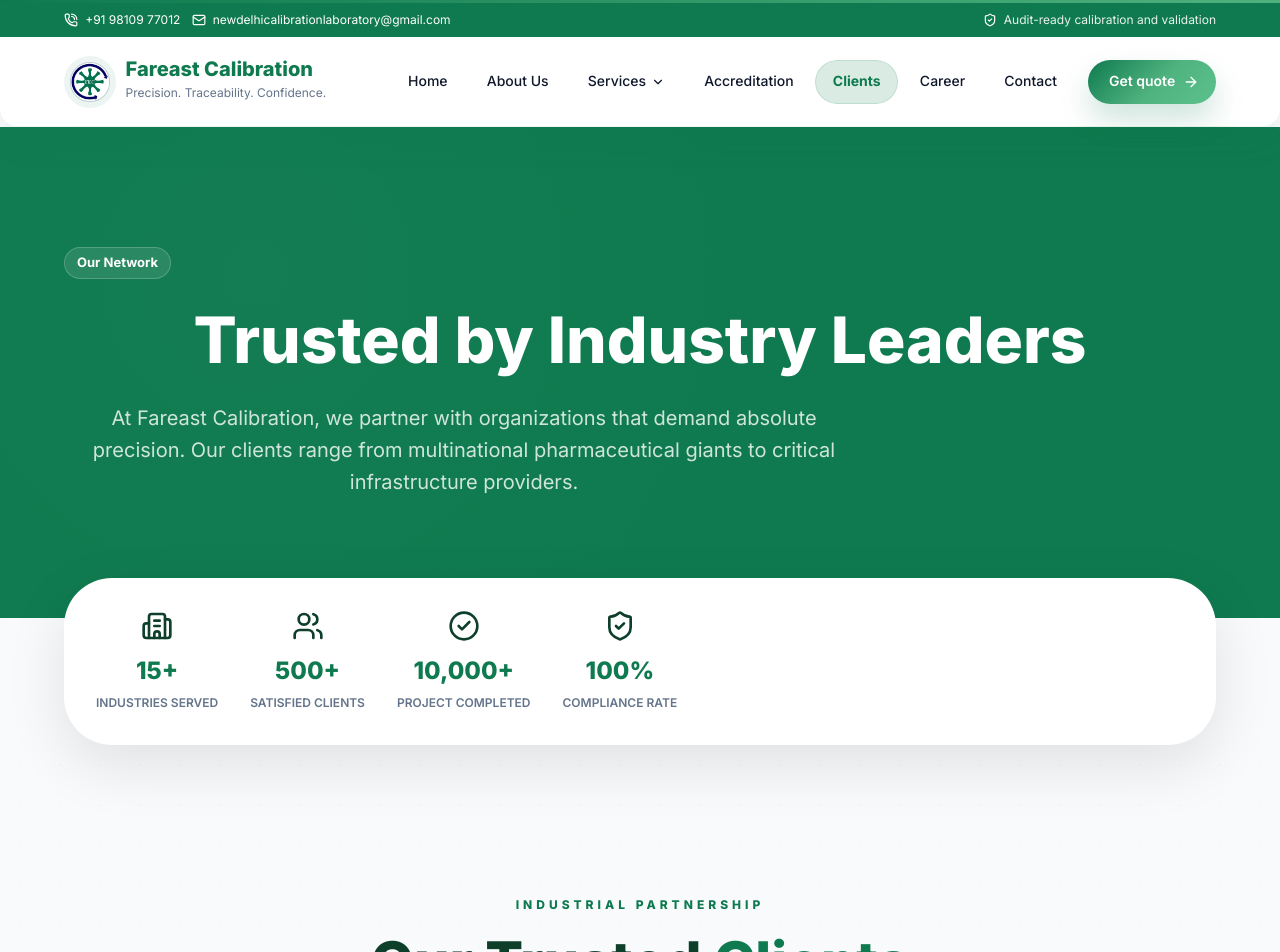
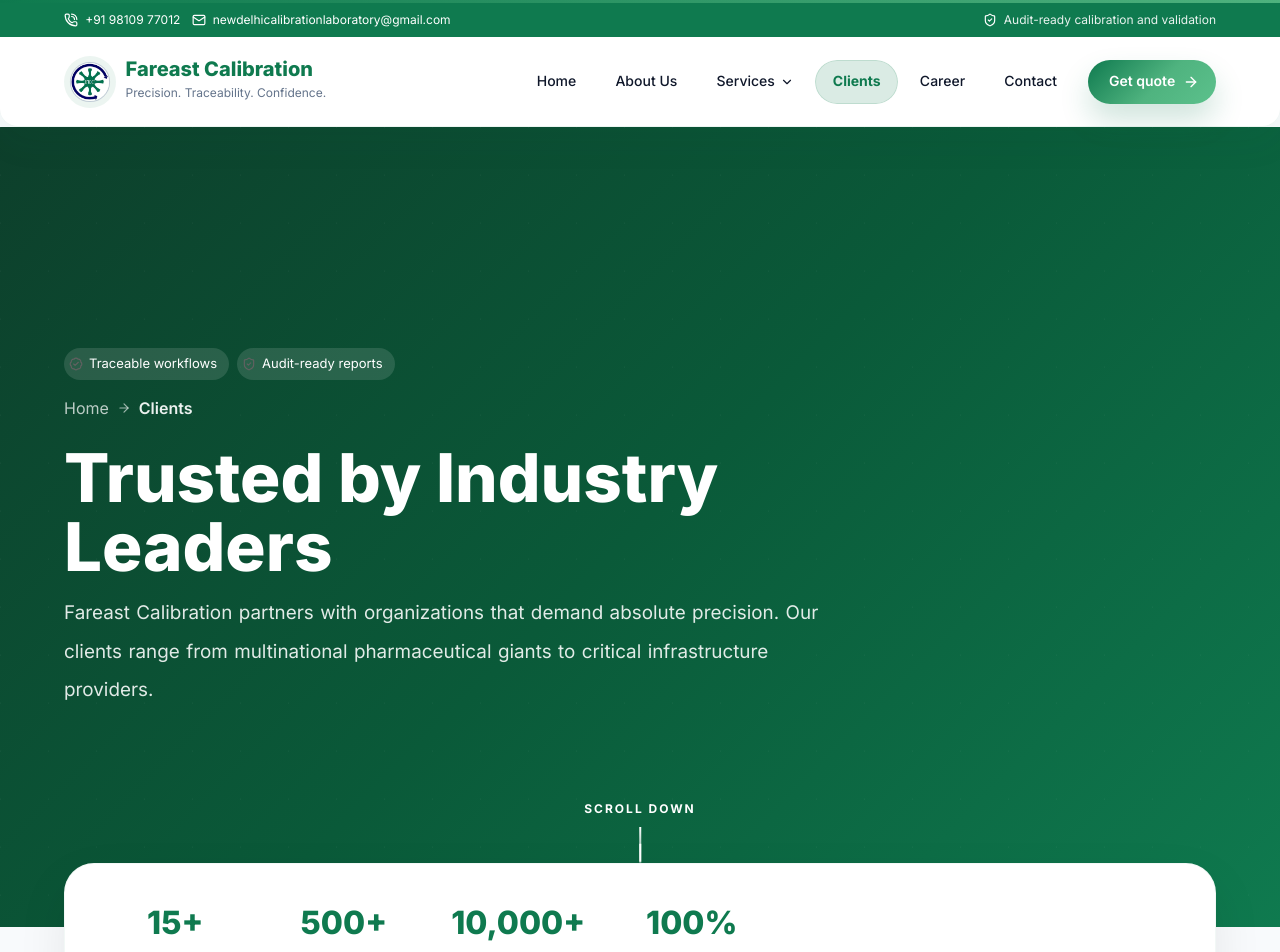
Before and after one commit to syedfaiqali/fareastcalibration, a React (Vite) app: page /clients in a window 1280 px wide. Shown: the top 952 px of the page. Built offline with nearby package versions, Linux system fonts and the light colour scheme.

Commit message:
develop: UI updates

```diff
--- a/src/App.tsx
+++ b/src/App.tsx
@@ -6,7 +6,6 @@ import Layout from './components/Layout';
 const Home = lazy(() => import('./pages/Home'));
 const AboutUs = lazy(() => import('./pages/AboutUs'));
 const Services = lazy(() => import('./pages/Services'));
-const Accreditation = lazy(() => import('./pages/Accreditation'));
 const Clients = lazy(() => import('./pages/Clients'));
 const Career = lazy(() => import('./pages/Career'));
 const Contact = lazy(() => import('./pages/Contact'));
@@ -18,7 +17,7 @@ const App: React.FC = () => {
         <Route index element={<Home />} />
         <Route path="about" element={<AboutUs />} />
         <Route path="services" element={<Services />} />
-        <Route path="accreditation" element={<Accreditation />} />
+        {/* <Route path="accreditation" element={<Accreditation />} /> */}
         <Route path="clients" element={<Clients />} />
         <Route path="career" element={<Career />} />
         <Route path="contact" element={<Contact />} />
--- a/src/components/Footer.tsx
+++ b/src/components/Footer.tsx
@@ -15,12 +15,12 @@ const Footer: React.FC = () => {
       sx={{
         bgcolor: '#0d3f2b',
         color: 'white',
-        pt: 12,
-        pb: 6,
-        position: 'sticky',
-        bottom: 0,
-        zIndex: -1,
-        width: '100%'
+        pt: 10,
+        pb: 5,
+        mt: 'auto',
+        width: '100%',
+        position: 'relative',
+        zIndex: 10
       }}
     >
       <Container maxWidth="lg">
--- a/src/components/Layout.tsx
+++ b/src/components/Layout.tsx
@@ -27,27 +27,14 @@ const Layout: React.FC = () => {
         sx={{
           flexGrow: 1,
           position: 'relative',
-          zIndex: 2,
           bgcolor: 'background.default',
-          boxShadow: '0 20px 50px rgba(0,0,0,0.1)',
-          mb: 0 // Footer is sticky underneath
         }}
       >
         <Suspense fallback={<BrandLoader />}>
-          <AnimatePresence mode="wait">
-            <Box
-              key={location.pathname}
-              component={motion.div}
-              initial={{ opacity: 0, y: 18 }}
-              animate={{ opacity: 1, y: 0 }}
-              exit={{ opacity: 0, y: -12 }}
-              transition={{ duration: 0.28, ease: 'easeOut' }}
-            >
-              <Outlet />
-            </Box>
-          </AnimatePresence>
+          <Outlet />
         </Suspense>
       </Box>
+
       <Footer />
     </Box>
 
--- a/src/components/PageHeader.tsx
+++ b/src/components/PageHeader.tsx
@@ -17,9 +17,12 @@ const PageHeader: React.FC<PageHeaderProps> = ({ title, subtitle, breadcrumb })
         position: 'relative',
         overflow: 'hidden',
         color: 'white',
-        background: 'linear-gradient(135deg, #0f7a4f 0%, #0a5a39 55%, #0d3f2b 100%)',
-        pt: { xs: 10, md: 12 },
-        pb: { xs: 9, md: 11 },
+        background: 'linear-gradient(135deg, #0d3f2b 0%, #0a5a39 50%, #0f7a4f 100%)',
+        minHeight: '100vh',
+        display: 'flex',
+        flexDirection: 'column',
+        justifyContent: 'center',
+        pt: { xs: 8, md: 0 },
       }}
     >
       <Box
@@ -75,11 +78,6 @@ const PageHeader: React.FC<PageHeaderProps> = ({ title, subtitle, breadcrumb })
         </motion.div>
 
         {subtitle && (
-          <motion.div
-            initial={{ opacity: 0, y: 18 }}
-            animate={{ opacity: 1, y: 0 }}
-            transition={{ duration: 0.5, delay: 0.16 }}
-          >
           <Typography
             variant="h6"
             sx={{
@@ -88,13 +86,78 @@ const PageHeader: React.FC<PageHeaderProps> = ({ title, subtitle, breadcrumb })
               opacity: 0.88,
               fontWeight: 400,
               fontSize: { xs: '1.02rem', md: '1.18rem' },
+              display: 'flex',
+              flexWrap: 'wrap',
+              gap: '0.4rem'
             }}
           >
-              {subtitle}
+            {subtitle.split(' ').map((word, i) => (
+              <motion.span
+                key={i}
+                initial={{ opacity: 0, y: 10 }}
+                animate={{ opacity: 1, y: 0 }}
+                transition={{
+                  duration: 0.3,
+                  delay: 0.3 + (i * 0.04), // Start after title animation
+                  ease: "easeOut"
+                }}
+                style={{ display: 'inline-block' }}
+              >
+                {word}
+              </motion.span>
+            ))}
           </Typography>
-          </motion.div>
         )}
       </Container>
+
+      {/* Scroll Indicator */}
+      <Box
+        component={motion.div}
+        initial={{ opacity: 0 }}
+        animate={{ opacity: 1 }}
+        transition={{ delay: 2, duration: 1 }}
+        sx={{
+          position: 'absolute',
+          bottom: 40,
+          left: '50%',
+          transform: 'translateX(-50%)',
+          display: 'flex',
+          flexDirection: 'column',
+          alignItems: 'center',
+          gap: 1,
+          opacity: 0.6
+        }}
+      >
+        <Typography variant="caption" sx={{ fontWeight: 700, letterSpacing: 2, textTransform: 'uppercase' }}>
+          Scroll Down
+        </Typography>
+        <Box
+          sx={{
+            width: 2,
+            height: 60,
+            background: 'linear-gradient(to bottom, white, transparent)',
+            position: 'relative',
+            overflow: 'hidden',
+            '&::after': {
+              content: '""',
+              position: 'absolute',
+              top: 0,
+              left: 0,
+              width: '100%',
+              height: '30%',
+              background: 'white',
+              animation: 'scrollDown 2s infinite ease-in-out'
+            }
+          }}
+        />
+      </Box>
+
+      <style>{`
+        @keyframes scrollDown {
+          0% { transform: translateY(-100%); }
+          100% { transform: translateY(333%); }
+        }
+      `}</style>
     </Box>
   );
 };
--- a/src/data/siteContent.ts
+++ b/src/data/siteContent.ts
@@ -25,7 +25,7 @@ export const navigation = [
   { label: 'Home', path: '/' },
   { label: 'About Us', path: '/about' },
   { label: 'Services', path: '/services' },
-  { label: 'Accreditation', path: '/accreditation' },
+  // { label: 'Accreditation', path: '/accreditation' },
   { label: 'Clients', path: '/clients' },
   { label: 'Career', path: '/career' },
   { label: 'Contact', path: '/contact' },
--- a/src/pages/Clients.tsx
+++ b/src/pages/Clients.tsx
@@ -10,6 +10,8 @@ import {
   Divider,
 } from '@mui/material';
 import { motion } from 'framer-motion';
+import PageHeader from '../components/PageHeader';
+
 import {
   Building2,
   CheckCircle2,
@@ -25,83 +27,44 @@ const MotionBox = motion(Box);
 const Clients: React.FC = () => {
   return (
     <Box sx={{ bgcolor: 'background.default' }}>
-      {/* Hero Section */}
+      <PageHeader
+        title="Trusted by Industry Leaders"
+        subtitle="Fareast Calibration partners with organizations that demand absolute precision. Our clients range from multinational pharmaceutical giants to critical infrastructure providers."
+        breadcrumb="Clients"
+      />
+
+      {/* Trust Stats Section - Clean & Minimal */}
+      <Container maxWidth="lg" sx={{ mt: -8, position: 'relative', zIndex: 3 }}>
         <Box
           sx={{
-          bgcolor: 'primary.main',
-          color: 'white',
-          py: { xs: 10, md: 15 },
-          position: 'relative',
-          overflow: 'hidden'
-        }}
-      >
-        <Box
-          sx={{
-            position: 'absolute',
-            inset: 0,
-            opacity: 0.1,
-            background: 'radial-gradient(circle at 20% 30%, rgba(255,255,255,0.2), transparent 50%)'
-          }}
-        />
-        <Container maxWidth="lg">
-          <Stack spacing={3} sx={{ position: 'relative', zIndex: 1, textAlign: 'center' }}>
-            <Chip
-              label="Our Network"
-              sx={{
-                bgcolor: 'rgba(255,255,255,0.1)',
-                color: 'white',
-                fontWeight: 700,
-                width: 'fit-content',
-                mx: 'auto',
-                backdropFilter: 'blur(10px)',
-                border: '1px solid rgba(255,255,255,0.2)'
-              }}
-            />
-            <Typography variant="h1" sx={{ fontWeight: 900, fontSize: { xs: '2.5rem', md: '4rem' } }}>
-              Trusted by Industry Leaders
-            </Typography>
-            <Typography variant="h6" sx={{ opacity: 0.8, maxWidth: 800, mx: 'auto', fontWeight: 400 }}>
-              At Fareast Calibration, we partner with organizations that demand absolute precision.
-              Our clients range from multinational pharmaceutical giants to critical infrastructure providers.
-            </Typography>
-          </Stack>
-        </Container>
-      </Box>
-
-      {/* Client Stats / Trust Bar */}
-      <Container maxWidth="lg" sx={{ mt: -5, position: 'relative', zIndex: 2 }}>
-        <Card
-          sx={{
-            p: 4,
-            borderRadius: 4,
-            boxShadow: '0 20px 60px rgba(0,0,0,0.1)',
-            border: 'none'
+            bgcolor: 'white',
+            p: 5,
+            borderRadius: '30px',
+            boxShadow: '0 20px 50px rgba(0,0,0,0.08)',
+            border: '1px solid rgba(15,122,79,0.05)'
           }}
         >
           <Grid container spacing={4} sx={{ textAlign: 'center' }}>
             {[
-              { icon: Building2, label: 'Industries Served', value: '15+' },
-              { icon: Users, label: 'Satisfied Clients', value: '500+' },
-              { icon: CheckCircle2, label: 'Project Completed', value: '10,000+' },
-              { icon: ShieldCheck, label: 'Compliance Rate', value: '100%' },
+              { label: 'Industries Served', value: '15+' },
+              { label: 'Satisfied Clients', value: '500+' },
+              { label: 'Project Completed', value: '10,000+' },
+              { label: 'Compliance Rate', value: '100%' },
             ].map((stat, i) => (
               <Grid key={i} item xs={6} md={3}>
-                <Stack spacing={1} sx={{ alignItems: 'center' }}>
-                  <Box sx={{ color: 'secondary.main' }}>
-                    <stat.icon size={32} />
-                  </Box>
-                  <Typography variant="h4" sx={{ fontWeight: 900, color: 'primary.main' }}>
+                <Typography variant="h3" sx={{ fontWeight: 900, color: 'primary.main', mb: 0.5 }}>
                   {stat.value}
                 </Typography>
-                  <Typography variant="caption" sx={{ color: 'text.secondary', fontWeight: 600, textTransform: 'uppercase' }}>
+                <Typography variant="caption" sx={{ color: 'text.secondary', fontWeight: 800, textTransform: 'uppercase', letterSpacing: 1 }}>
                   {stat.label}
                 </Typography>
-                </Stack>
               </Grid>
             ))}
           </Grid>
-        </Card>
+        </Box>
       </Container>
+
+
 
       {/* Logo Grid Section - BRAND THEME PREMIUM */}
       <Box
@@ -172,18 +135,6 @@ const Clients: React.FC = () => {
           <Grid container spacing={3} sx={{ justifyContent: 'center' }}>
             {clients.map((client, i) => (
               <Grid key={i} item xs={6} sm={4} md={3}>
-                <MotionBox
-                  whileHover={{
-                    y: -10,
-                    scale: 1.02,
-                  }}
-                  initial={{ opacity: 0, y: 30 }}
-                  whileInView={{ opacity: 1, y: 0 }}
-                  transition={{
-                    duration: 0.5,
-                    delay: (i % 8) * 0.05
-                  }}
-                >
                 <Box
                   sx={{
                     p: 3,
@@ -199,6 +150,7 @@ const Clients: React.FC = () => {
                     cursor: 'pointer',
                     '&:hover': {
                       borderColor: 'primary.main',
+                      transform: 'translateY(-5px)',
                       boxShadow: '0 20px 40px rgba(15,122,79,0.1)',
                       '& img': {
                         filter: 'grayscale(0%)',
@@ -222,10 +174,10 @@ const Clients: React.FC = () => {
                     }}
                   />
                 </Box>
-                </MotionBox>
               </Grid>
             ))}
           </Grid>
+
 
 
         </Container>
--- a/src/pages/Home.tsx
+++ b/src/pages/Home.tsx
@@ -55,9 +55,10 @@ const Home: React.FC = () => {
           overflow: 'hidden',
           bgcolor: 'primary.main', // Navy Blue background for the hero
           color: 'white',
-          minHeight: { xs: 'auto', md: '85vh' },
+          minHeight: '100vh',
           display: 'flex',
           alignItems: 'center',
+          pt: { xs: 8, md: 0 },
           '&::before': {
             content: '""',
             position: 'absolute',
@@ -106,13 +107,21 @@ const Home: React.FC = () => {
                           lineHeight: 1.1,
                           fontWeight: 900,
                           color: 'white',
-                          textShadow: '0 4px 20px rgba(0,0,0,0.2)'
+                          textShadow: '0 4px 20px rgba(0,0,0,0.2)',
+                          display: 'flex',
+                          flexWrap: 'wrap'
                         }}
                       >
                         {slide.title.split(' ').map((word, i) => (
-                          <span key={i} style={{ display: 'inline-block', marginRight: '0.3em' }}>
+                          <motion.span
+                            key={i}
+                            initial={{ opacity: 0, y: 20 }}
+                            animate={{ opacity: 1, y: 0 }}
+                            transition={{ duration: 0.5, delay: 0.2 + (i * 0.08) }}
+                            style={{ display: 'inline-block', marginRight: '0.3em' }}
+                          >
                             {word}
-                          </span>
+                          </motion.span>
                         ))}
                       </Typography>
 
@@ -123,10 +132,22 @@ const Home: React.FC = () => {
                           maxWidth: 550,
                           lineHeight: 1.8,
                           fontWeight: 400,
-                          fontSize: '1.1rem'
+                          fontSize: '1.1rem',
+                          display: 'flex',
+                          flexWrap: 'wrap'
                         }}
                       >
-                        {slide.description}
+                        {slide.description.split(' ').map((word, i) => (
+                          <motion.span
+                            key={i}
+                            initial={{ opacity: 0 }}
+                            animate={{ opacity: 1 }}
+                            transition={{ duration: 0.4, delay: 0.6 + (i * 0.03) }}
+                            style={{ display: 'inline-block', marginRight: '0.35em' }}
+                          >
+                            {word}
+                          </motion.span>
+                        ))}
                       </Typography>
 
                       <Stack direction={{ xs: 'column', sm: 'row' }} spacing={2.5} sx={{ pt: 2 }}>
@@ -781,36 +802,34 @@ const Home: React.FC = () => {
             </MotionBox>
           </Stack>
 
-          {/* Premium Logo Marquee - Rectangular Consistency */}
+          {/* Optimized Lightweight Marquee */}
           <Box sx={{ position: 'relative', overflow: 'hidden', py: 4 }}>
-            <MotionBox
-              animate={{ x: [0, -2000] }}
-              transition={{
-                duration: 35,
-                repeat: Infinity,
-                ease: "linear"
+            <Box
+              sx={{
+                display: 'flex',
+                gap: 3,
+                width: 'max-content',
+                alignItems: 'center',
+                animation: 'scroll 60s linear infinite',
               }}
-              sx={{ display: 'flex', gap: 4, width: 'max-content', alignItems: 'center' }}
             >
-              {[...clients, ...clients, ...clients].map((client, i) => (
+              {[...clients, ...clients].map((client, i) => (
                 <Box
                   key={i}
                   sx={{
-                    width: { xs: 160, md: 240 },
-                    height: { xs: 80, md: 120 },
+                    width: 200,
+                    height: 100,
                     display: 'flex',
                     alignItems: 'center',
                     justifyContent: 'center',
                     p: 3,
-                    bgcolor: 'white',
+                    bgcolor: '#f8fafc',
                     borderRadius: '16px',
-                    border: '1px solid rgba(15,122,79,0.06)',
-                    boxShadow: '0 4px 15px rgba(0,0,0,0.02)',
                     transition: 'all 0.3s ease',
                     '&:hover': {
-                      borderColor: 'primary.main',
-                      transform: 'translateY(-5px)',
-                      boxShadow: '0 15px 30px rgba(15,122,79,0.08)',
+                      bgcolor: 'white',
+                      transform: 'translateY(-3px)',
+                      boxShadow: '0 10px 20px rgba(0,0,0,0.05)',
                     }
                   }}
                 >
@@ -819,23 +838,29 @@ const Home: React.FC = () => {
                     src={client.logo}
                     alt={client.name}
                     sx={{
-                      maxWidth: '85%',
-                      maxHeight: '85%',
+                      maxWidth: '80%',
+                      maxHeight: '80%',
                       objectFit: 'contain',
-                      filter: 'grayscale(100%)',
-                      opacity: 0.5,
-                      '&:hover': { filter: 'grayscale(0%)', opacity: 1 },
-                      transition: 'all 0.4s'
+                      opacity: 0.6,
+                      '&:hover': { opacity: 1 },
+                      transition: 'opacity 0.3s'
                     }}
                   />
                 </Box>
               ))}
-            </MotionBox>
+            </Box>
 
-            {/* Soft gradient masks for the edges */}
-            <Box sx={{ position: 'absolute', top: 0, left: 0, bottom: 0, width: { xs: 100, md: 250 }, background: 'linear-gradient(90deg, #ffffff 10%, transparent 100%)', zIndex: 2 }} />
-            <Box sx={{ position: 'absolute', top: 0, right: 0, bottom: 0, width: { xs: 100, md: 250 }, background: 'linear-gradient(-90deg, #ffffff 10%, transparent 100%)', zIndex: 2 }} />
+            <Box sx={{ position: 'absolute', top: 0, left: 0, bottom: 0, width: 150, background: 'linear-gradient(90deg, #ffffff 0%, transparent 100%)', zIndex: 2 }} />
+            <Box sx={{ position: 'absolute', top: 0, right: 0, bottom: 0, width: 150, background: 'linear-gradient(-90deg, #ffffff 0%, transparent 100%)', zIndex: 2 }} />
           </Box>
+
+          <style>{`
+            @keyframes scroll {
+              0% { transform: translateX(0); }
+              100% { transform: translateX(-50%); }
+            }
+          `}</style>
+
 
 
 
```
Lines whose indentation alone changed are shown as unchanged.
